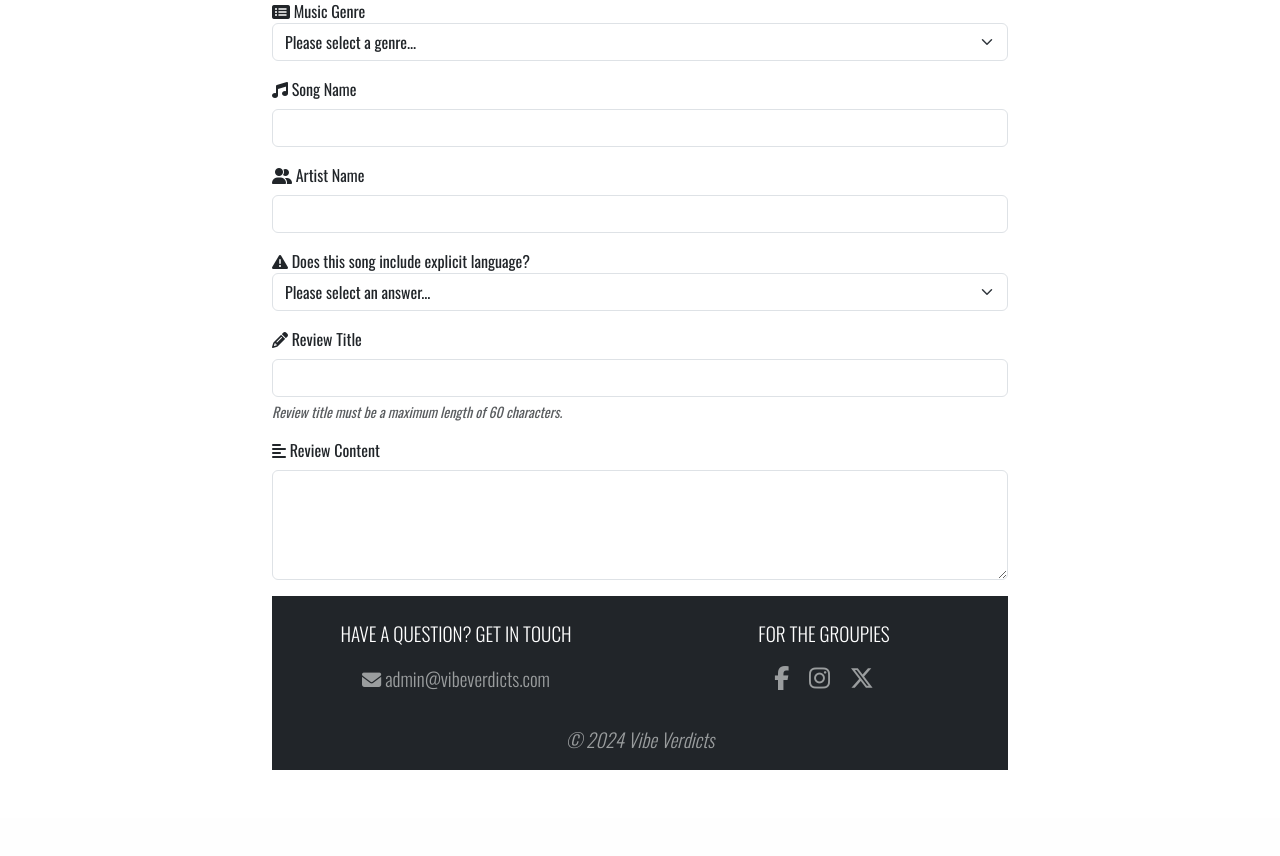
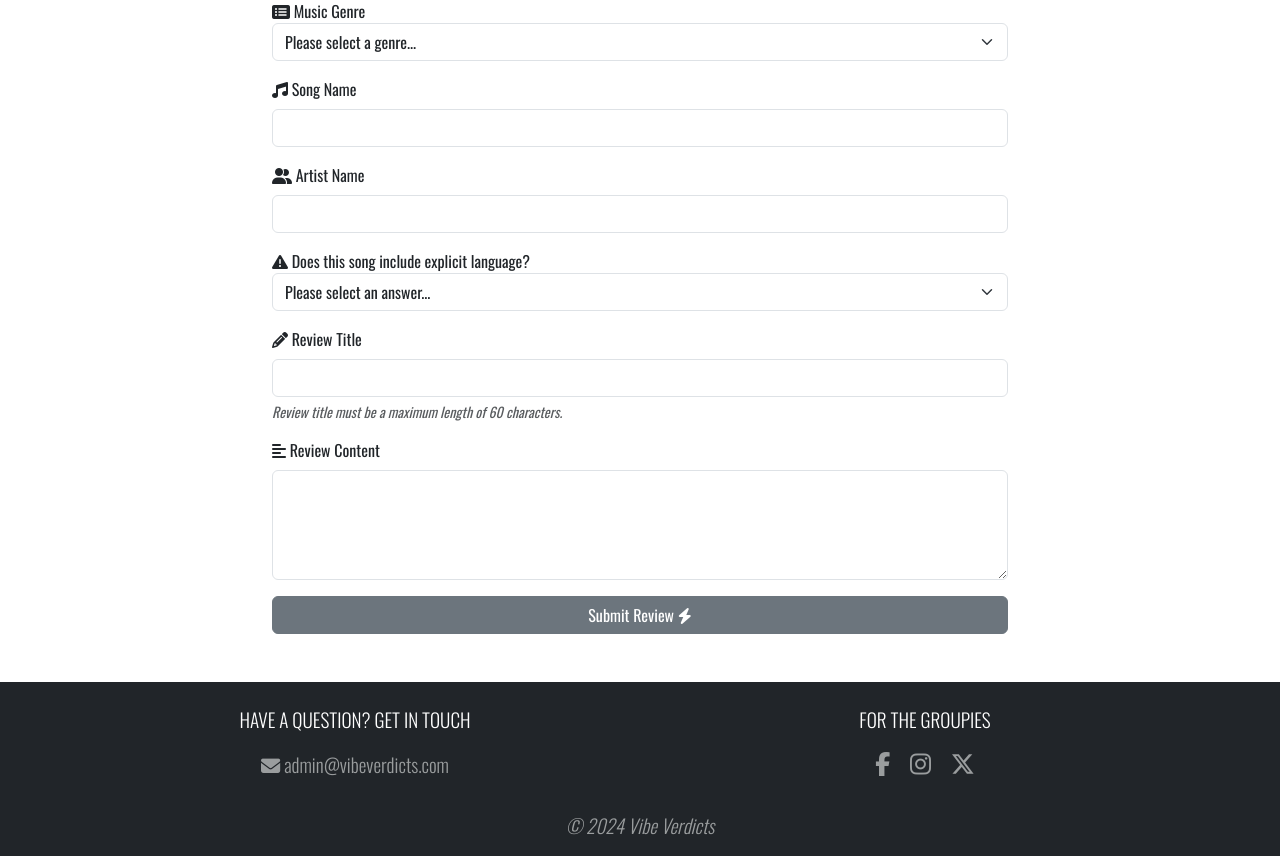
Before and after one commit to lewis-creates/music-review, a Flask app: page /new_review in a window 1280 px wide. Shown: the part 183-1039 px from the top of the page. Before the commit the page ends 953 px from the top, so only its background shows below. Run offline with Flask 3, Linux system fonts and the light colour scheme; the visitor is signed in with stand-in values (Sample User, id 1); data that the repository does not hold is empty; some libraries are stand-ins or nearby versions.

Commit message:
Add submit button

```diff
--- a/templates/new_review.html
+++ b/templates/new_review.html
@@ -63,4 +63,14 @@
                     <textarea class="form-control" id="review-content" name="review_content" rows="4"
                         required></textarea>
                 </div>
+                <!-- submit button -->
+                <div class="d-grid gap-2">
+                    <button type="submit" class="btn btn-secondary">
+                        Submit Review <i class="fa-solid fa-bolt"></i>
+                    </button>
+                </div>
+            </form>
+        </div>
+    </div>
+</div>
 {% endblock %}
```
